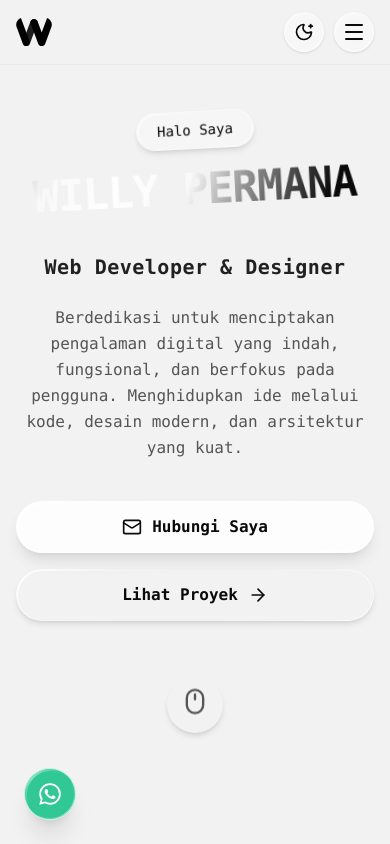
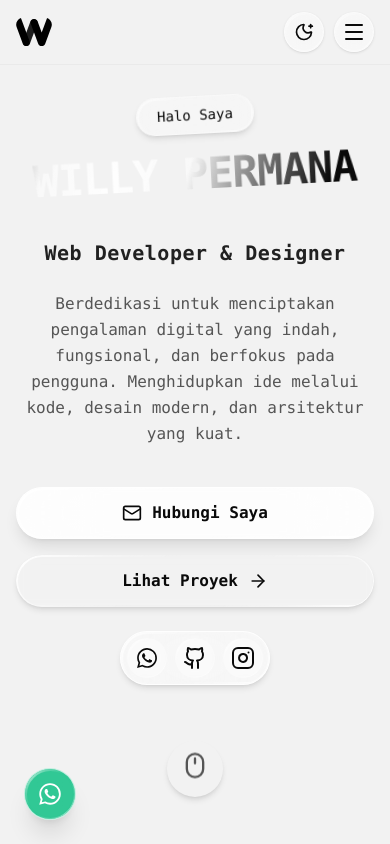
Before and after one commit to lyperrr/personal-web-portfolio, a React (Vite) app: page / in a window 390 px wide. Shown: the top 844 px of the page. Built offline with nearby package versions, Linux system fonts and the light colour scheme.

Commit message:
fix(hero): make social media floating bar responsive to eliminate overlap on medium screens

```diff
--- a/src/components/sections/HeroSection.jsx
+++ b/src/components/sections/HeroSection.jsx
@@ -85,8 +85,41 @@ const HeroSection = () => {
               </Button>
             </div>
 
-            {/* FLOATING APPLE LIQUID GLASS SOCIAL MEDIA ACTION BAR (Desktop Only) */}
-            <div className="hidden sm:block sm:fixed right-8 top-1/2 -translate-y-1/2 z-30">
+            {/* INLINE SOCIAL MEDIA PILL (For Mobile & Tablet < xl to prevent overlap) */}
+            <div className="xl:hidden flex items-center gap-2 p-1.5 rounded-full glass-panel glass-specular-corner shadow-md border border-white/40 dark:border-white/15 select-none backdrop-blur-2xl bg-white/40 dark:bg-white/5 mt-6 z-10">
+              {socialMedia.map((item) => {
+                const icon = SOCIAL_ICONS[item.id] || <Github className="size-5" />;
+                const label = item.name || item.id.charAt(0).toUpperCase() + item.id.slice(1);
+
+                return (
+                  <Tooltip key={item.id}>
+                    <TooltipTrigger asChild>
+                      <Button
+                        asChild
+                        variant="ghost"
+                        size="icon"
+                        className="size-10 hover:scale-110 active:scale-115"
+                      >
+                        <a
+                          href={item.url}
+                          target="_blank"
+                          rel="noopener noreferrer"
+                          aria-label={label}
+                        >
+                          {icon}
+                        </a>
+                      </Button>
+                    </TooltipTrigger>
+                    <TooltipContent side="bottom">
+                      {label}
+                    </TooltipContent>
+                  </Tooltip>
+                );
+              })}
+            </div>
+
+            {/* FLOATING APPLE LIQUID GLASS SOCIAL MEDIA ACTION BAR (Desktop XL+ Only - Zero Overlap) */}
+            <div className="hidden xl:block fixed right-6 2xl:right-12 top-1/2 -translate-y-1/2 z-30">
               <div className="flex flex-col items-center gap-2 p-2 rounded-full glass-panel glass-specular-corner shadow-xl border border-white/40 dark:border-white/15 select-none backdrop-blur-2xl bg-white/40 dark:bg-white/5">
                 {socialMedia.map((item) => {
                   const icon = SOCIAL_ICONS[item.id] || <Github className="size-6" />;
```
